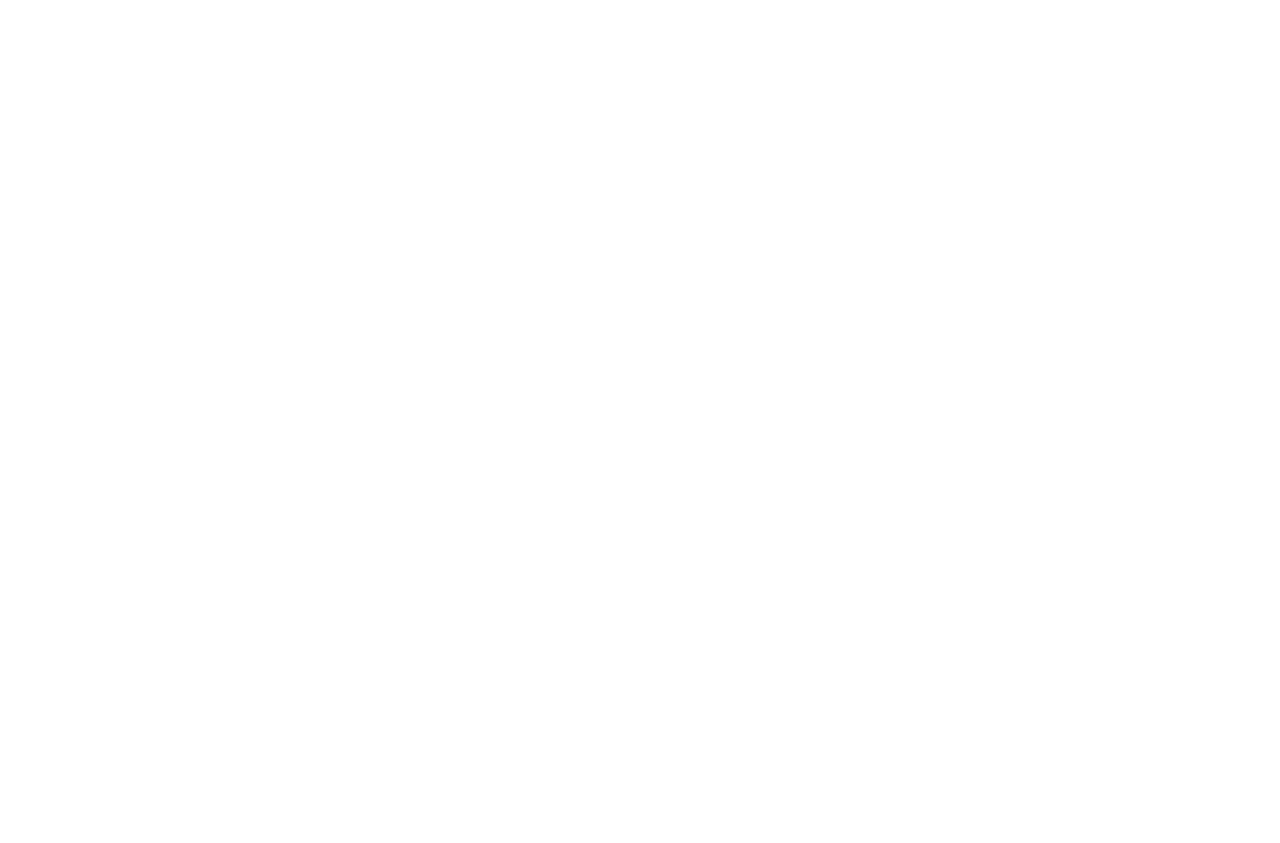
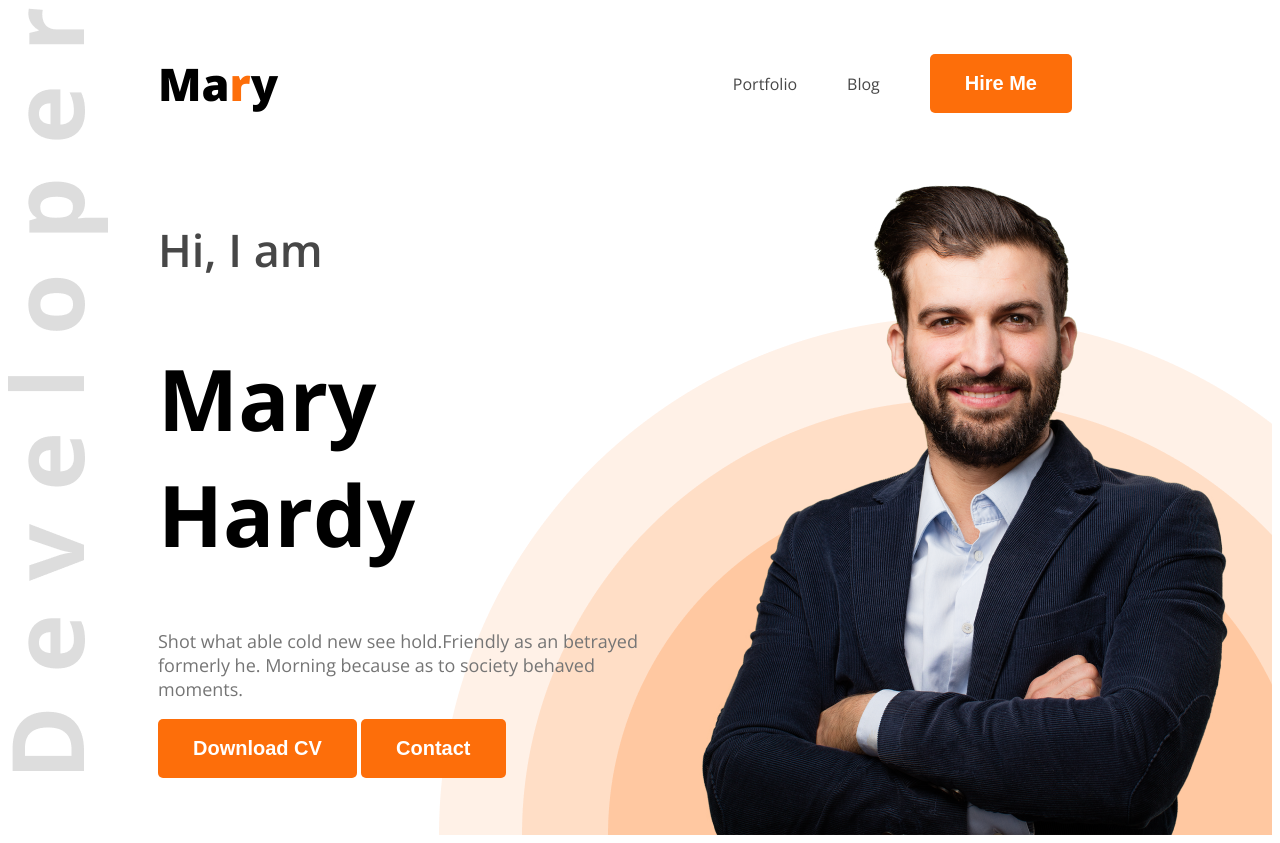
Before and after one commit to MOZID-2025/web-developer-portfolio, a plain HTML site: page index.html in a window 1280 px wide. Before the commit the page ends 800 px from the top, so only its background shows below. Drawn offline with nearby package versions, Linux system fonts and the light colour scheme.

Commit message:
commit again

```diff
--- a/index.html
+++ b/index.html
@@ -4,10 +4,31 @@
     <meta charset="UTF-8">
     <meta name="viewport" content="width=device-width, initial-scale=1.0">
     <title>Web Developer Portfolio</title>
+    <link rel="preconnect" href="https://fonts.googleapis.com">
+    <link rel="preconnect" href="https://fonts.gstatic.com" crossorigin>
+    <link href="https://fonts.googleapis.com/css2?family=Open+Sans:ital,wght@0,300..800;1,300..800&display=swap" rel="stylesheet">
+    <link rel="stylesheet" href="styles/style.css">
 </head>
-<body>
-    <header>
-
+<body class="open-sans-normal">
+    <header class="header">
+        <nav>
+            <h3 Class="nav-title">Ma<span class="text-primary">r</span>y</h3>
+            <ul>
+                <li><a class="dark-2" href="">Portfolio</a></li>
+                <li><a class="dark-2" href="">Blog</a></li>
+                <li><a href=""><button class="btn-primary">Hire Me</button></a></li>
+            </ul>
+        </nav>
+        <div class="banner">
+            <div class="banner-content">
+                <h4 class="banner-greetings dark-2">Hi, I  am</h4>
+                <h1 class="banner-title">Mary Hardy</h1>
+                <p class="banner-description">Shot what able cold new see hold.Friendly as an betrayed formerly he. Morning because as to society behaved moments.</p>
+                <button class="btn-primary">Download CV</button>
+                <button class="btn-primary">Contact</button>
+            </div>
+            <img class="banner-img" src="images/hardy.png" alt="">
+        </div>
     </header>
     <main>
 
--- /dev/null
+++ b/styles/style.css
@@ -0,0 +1,82 @@
+/* nav style */
+
+.open-sans-normal {
+  font-family: "Open Sans", sans-serif;
+  font-optical-sizing: auto;
+  font-weight: 400;
+  font-style: normal;
+  font-variation-settings:"wdth" 100;
+}
+
+/* shared style */
+.text-primary{
+  color: #FD6E0A;
+}
+.dark-2{
+  color: #474747;
+}
+.btn-primary{
+  background-color: #FD6E0A;
+  font-weight: bold;
+  font-size: 20px;
+  border: none;
+  color: #fff;
+  padding: 18px 35px;
+  border-radius: 5px;
+}
+
+/* header */
+
+.header{
+  background-image: url(../images/developer.png), url(../images/header_bg.png);
+  background-repeat: no-repeat;
+  background-position: top left, bottom right;
+}
+nav{
+    display: flex;
+    align-items: center;
+    justify-content: space-between;
+    margin: 0 150px;
+}
+nav ul{
+  display: flex;
+  align-items: center;
+}
+.nav-title{
+  font-weight: 800;
+  font-size: 45px;
+}
+
+nav ul li{
+  list-style: none;
+  margin-right: 50px;
+}
+nav ul li a{
+  text-decoration: none;
+}
+/* banner section */
+.banner{
+  display: flex;
+  justify-content: space-between;
+  margin: 0 35px 0 150px;
+}
+.banner-content{
+  max-width: 580px;
+
+}
+.banner-greetings{
+  font-size: 45px;
+  font-weight: 600;
+}
+.banner-title{
+  font-size: 85px;
+  font-weight: bold;
+}
+.banner-description{
+  font-size: 18px;
+  color: #757575;
+}
+.banner-img{
+  width: 584px;
+  height: 676px;
+}
```
